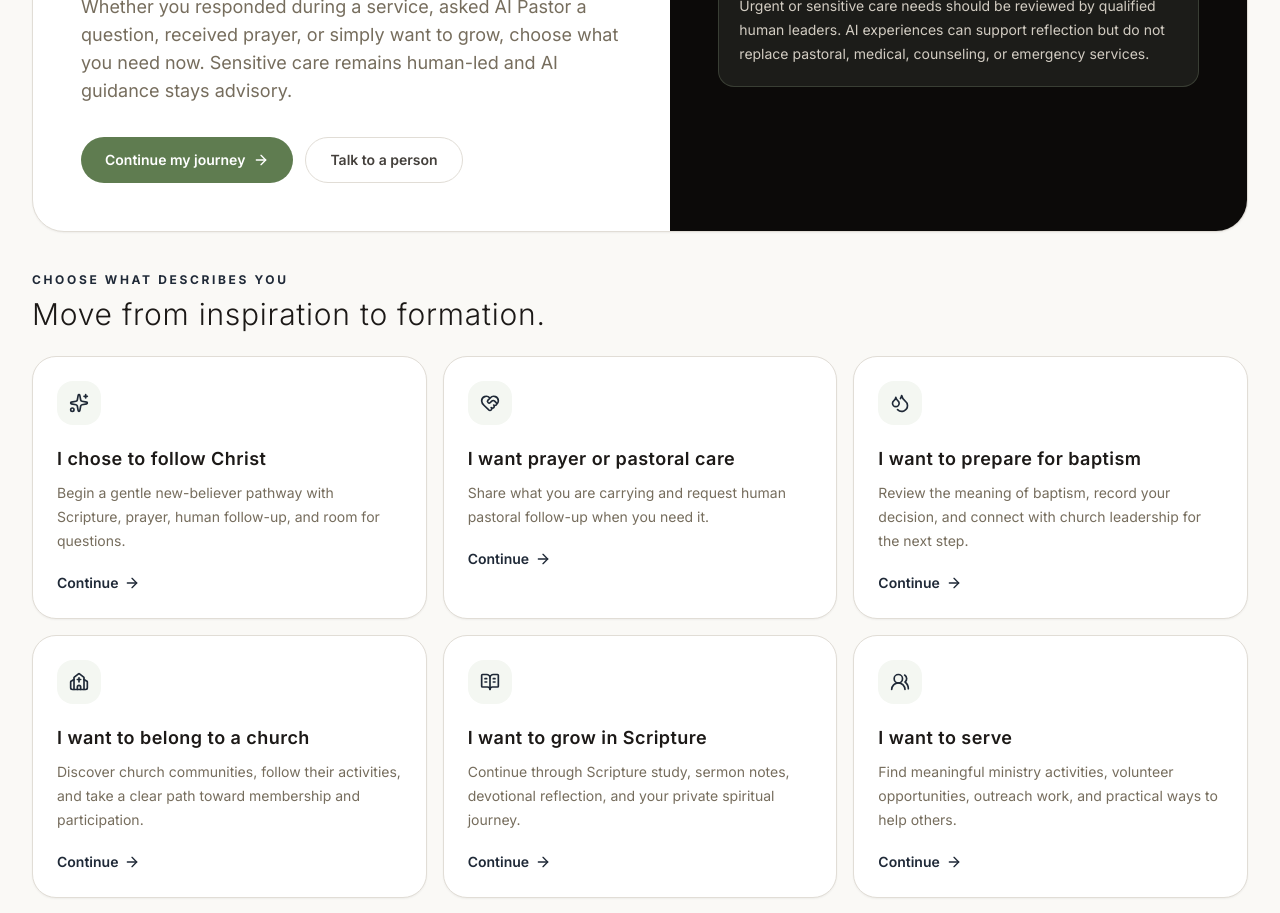
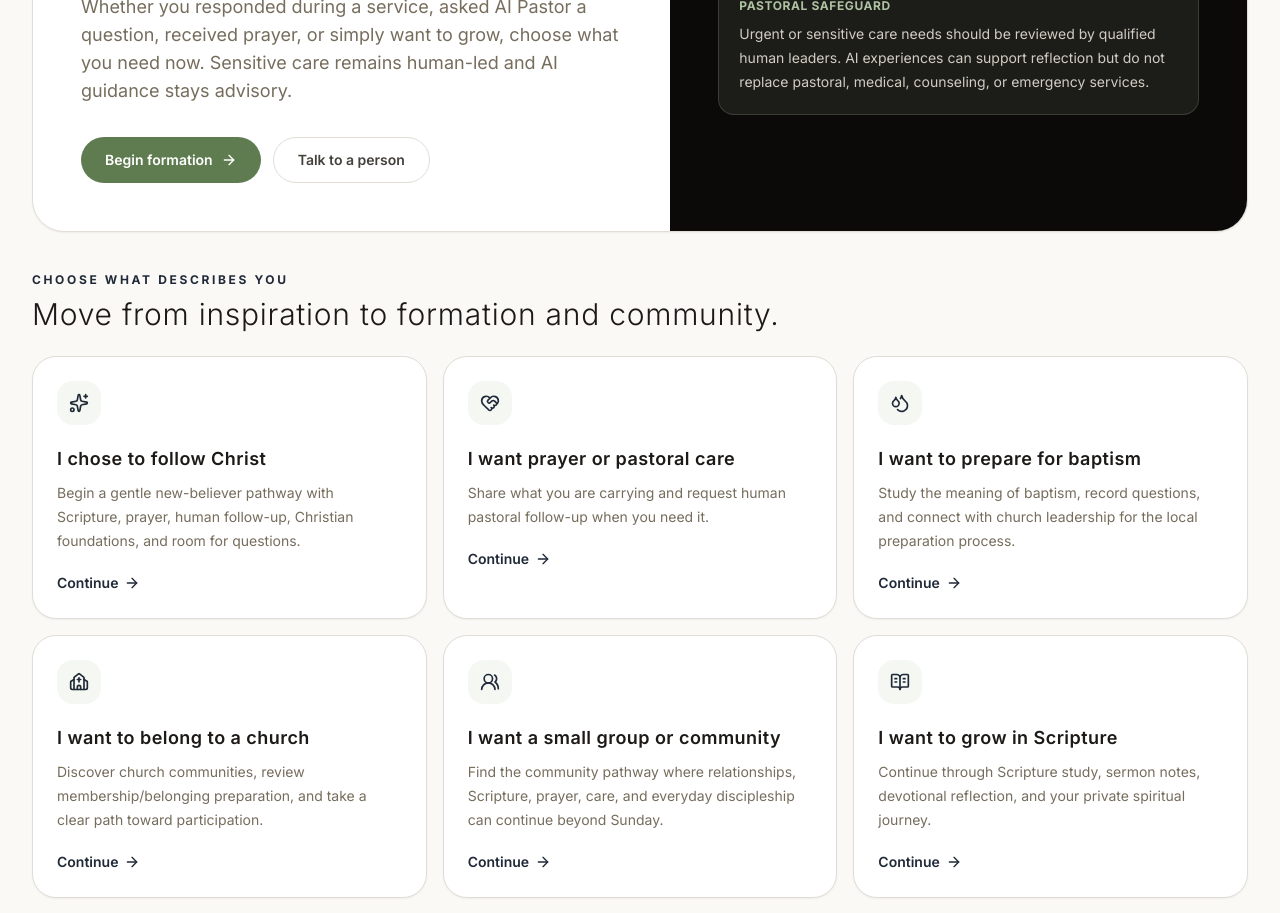
Before and after one commit to TechCodinz/digital-church-os, a Next.js app: page /next-steps in a window 1280 px wide. Shown: the part 460-1373 px from the top of the page. Built offline with nearby package versions, Linux system fonts and the light colour scheme; no server answers.

Commit message:
connect member next steps to formation and groups

```diff
--- a/app/(protected)/next-steps/page.tsx
+++ b/app/(protected)/next-steps/page.tsx
@@ -13,8 +13,8 @@ import {
 const steps = [
   {
     title: 'I chose to follow Christ',
-    description: 'Begin a gentle new-believer pathway with Scripture, prayer, human follow-up, and room for questions.',
-    href: '/journey',
+    description: 'Begin a gentle new-believer pathway with Scripture, prayer, human follow-up, Christian foundations, and room for questions.',
+    href: '/formation',
     icon: Sparkles,
   },
   {
@@ -25,15 +25,21 @@ const steps = [
   },
   {
     title: 'I want to prepare for baptism',
-    description: 'Review the meaning of baptism, record your decision, and connect with church leadership for the next step.',
-    href: '/spiritual',
+    description: 'Study the meaning of baptism, record questions, and connect with church leadership for the local preparation process.',
+    href: '/formation',
     icon: Droplets,
   },
   {
     title: 'I want to belong to a church',
-    description: 'Discover church communities, follow their activities, and take a clear path toward membership and participation.',
-    href: '/church-network',
+    description: 'Discover church communities, review membership/belonging preparation, and take a clear path toward participation.',
+    href: '/formation',
     icon: Church,
+  },
+  {
+    title: 'I want a small group or community',
+    description: 'Find the community pathway where relationships, Scripture, prayer, care, and everyday discipleship can continue beyond Sunday.',
+    href: '/groups',
+    icon: UsersRound,
   },
   {
     title: 'I want to grow in Scripture',
@@ -72,8 +78,8 @@ export default function NextStepsPage() {
                 Whether you responded during a service, asked AI Pastor a question, received prayer, or simply want to grow, choose what you need now. Sensitive care remains human-led and AI guidance stays advisory.
               </p>
               <div className="mt-8 flex flex-wrap gap-3">
-                <Link href="/journey" className="inline-flex items-center rounded-full bg-sage-600 px-6 py-3 text-sm font-semibold text-white transition hover:bg-sage-700">
-                  Continue my journey <ArrowRight className="ml-2 h-4 w-4" />
+                <Link href="/formation" className="inline-flex items-center rounded-full bg-sage-600 px-6 py-3 text-sm font-semibold text-white transition hover:bg-sage-700">
+                  Begin formation <ArrowRight className="ml-2 h-4 w-4" />
                 </Link>
                 <Link href="/care" className="inline-flex items-center rounded-full border border-stone-200 bg-white px-6 py-3 text-sm font-semibold text-stone-700 transition hover:border-sage-300 hover:text-sage-700">
                   Talk to a person
@@ -85,7 +91,7 @@ export default function NextStepsPage() {
               <HeartHandshake className="h-9 w-9 text-sage-300" />
               <h2 className="mt-6 text-3xl font-light">A response should lead to relationship, not a dead end.</h2>
               <p className="mt-4 text-sm leading-7 text-stone-300">
-                Digital Church OS connects spiritual response to discipleship, church belonging, pastoral care, service, and transparent generosity so people can keep moving with support.
+                Digital Church OS connects spiritual response to formation, baptism preparation, church belonging, small-group community, pastoral care, Scripture, service, and transparent generosity so people can keep moving with support.
               </p>
               <div className="mt-8 rounded-2xl border border-sage-300/20 bg-sage-300/10 p-5">
                 <p className="text-xs font-bold uppercase tracking-wider text-sage-300">Pastoral safeguard</p>
@@ -100,7 +106,7 @@ export default function NextStepsPage() {
         <section className="mt-10">
           <div className="mb-6">
             <p className="text-xs font-bold uppercase tracking-[0.22em] text-sage-700">Choose what describes you</p>
-            <h2 className="mt-2 text-3xl font-light text-stone-900">Move from inspiration to formation.</h2>
+            <h2 className="mt-2 text-3xl font-light text-stone-900">Move from inspiration to formation and community.</h2>
           </div>
           <div className="grid gap-4 md:grid-cols-2 xl:grid-cols-3">
             {steps.map((step) => {
```
